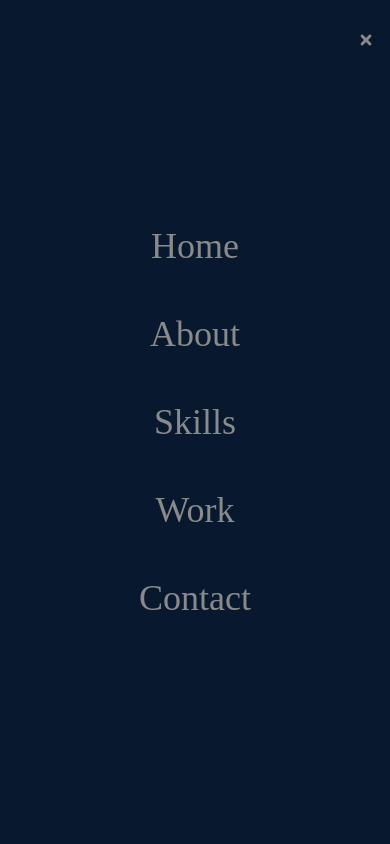
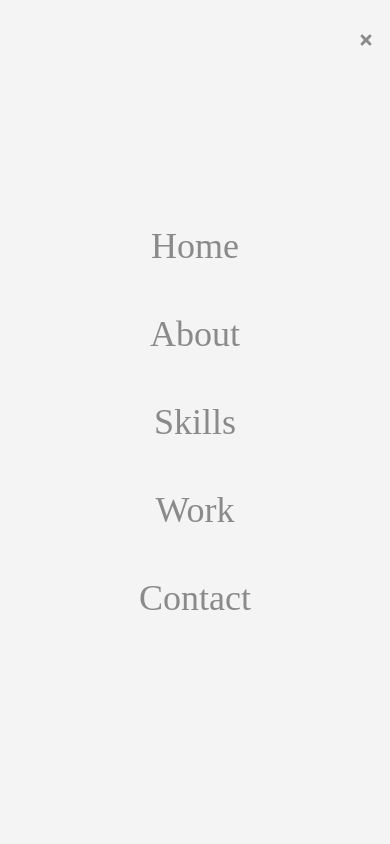
Before and after one commit to itsleonardog/portfolio-react-app, a React (Create React App) app: page / in a window 390 px wide. Both pictures are taken after a click on the element 366 px from the left and 40 px from the top of the page. Shown: the top 844 px of the page. Built offline with nearby package versions, Linux system fonts and the light colour scheme; the HTML template or start-up script is replaced by a standard one.

Commit message:
phone menu background fixed

```diff
--- a/src/components/home.jsx
+++ b/src/components/home.jsx
@@ -9,8 +9,8 @@ const Home = () => {
       {/* Container */}
       <div className='max-w-[1000px] mx-auto px-8 flex flex-col justify-center h-full'>
         <p className='text-[#80989B]'>Hi, my name is</p>
-        <h1 className='text-4xl sm:text-7 font-bold text-[#C8D5BB]'>Leonardo Genzolini</h1>
-        <h2 className='text-4xl sm:text-7xl font-bold text-[#80989B]'>I'm a Full Stack Developer.</h2>
+        <h1 className='text-4xl sm:text-7 font-bold text-[#C8D5BB]'>Leonardo Genzolini,</h1>
+        <h2 className='text-4xl sm:text-7xl font-bold text-[#80989B]'>Full Stack Developer.</h2>
         <p className='text-[#8A8A8A] py-4 max-w-[700px]'>I'm a versatile and problem-solving-oriented Fullstack Developer,
         with experience in both front-end development, and back-end development.
         My knowledge of databases along with API integration and RESTful web services,
--- a/src/components/navbar.jsx
+++ b/src/components/navbar.jsx
@@ -47,7 +47,7 @@ export const Navbar = () => {
       </div>
 
       {/* Mobile Menu */}
-      <ul className={!nav ? 'hidden' : 'absolute top-0 left-0 w-full h-screen bg-[#08192f] flex flex-col justify-center items-center'}>
+      <ul className={!nav ? 'hidden' : 'absolute top-0 left-0 w-full h-screen bg-[#F4F4F4] flex flex-col justify-center items-center'}>
         <li className='py-6 text-4xl'>
           <Link onClick={handleClick} to="home" smooth={true} duration={500}>
             Home
```
